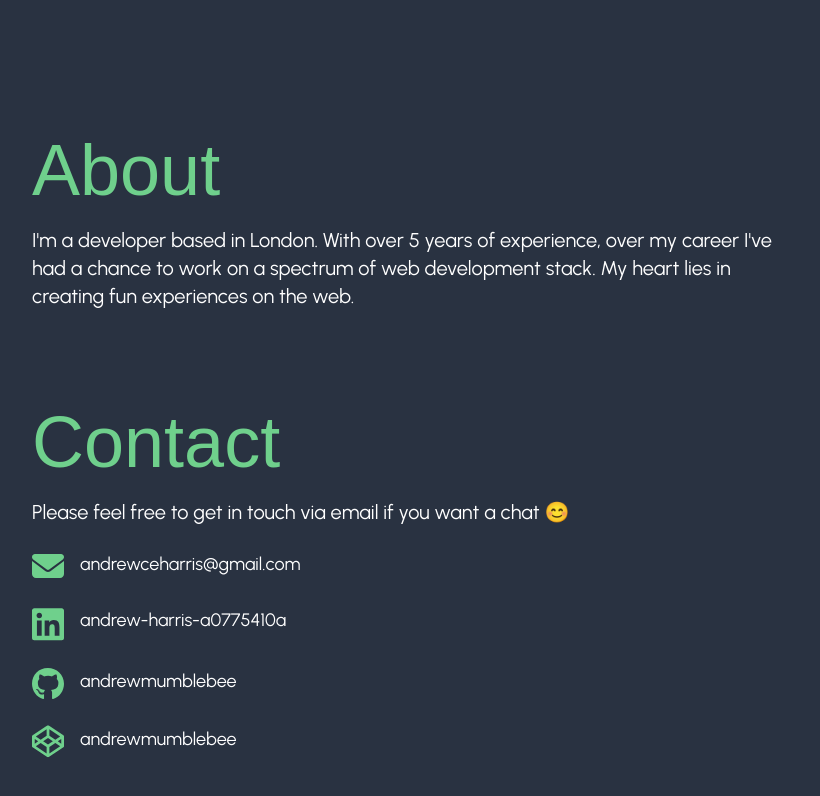
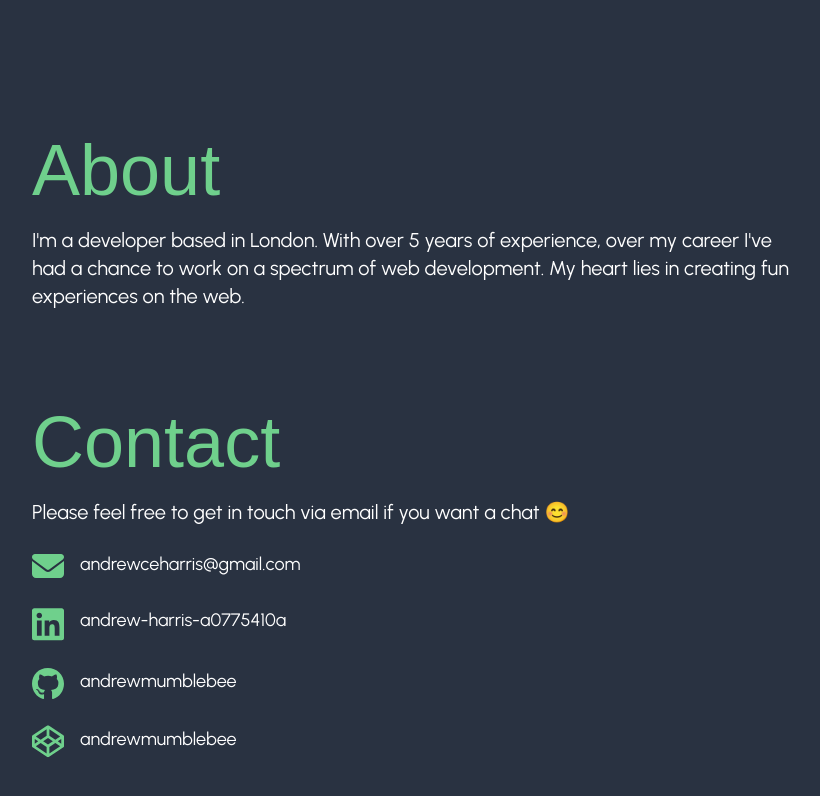
Before and after one commit to andrewmumblebee/dev-portfolio, a Next.js app: page / in a window 1280 px wide. Shown: the part 2897-3693 px from the top of the page, without its empty margins (96-916 px from the left). Built offline with nearby package versions, Linux system fonts and the light colour scheme; a web font is replaced by a local one.

Commit message:
fix: update typo

```diff
--- a/components/About.tsx
+++ b/components/About.tsx
@@ -5,7 +5,7 @@ export default function About() {
       <p className="max-w-prose text-xl">
         I&apos;m a developer based in London. With over 5 years of experience,
         over my career I&apos;ve had a chance to work on a spectrum of web
-        development stack. My heart lies in creating fun experiences on the web.
+        development. My heart lies in creating fun experiences on the web.
       </p>
     </section>
   )
```
